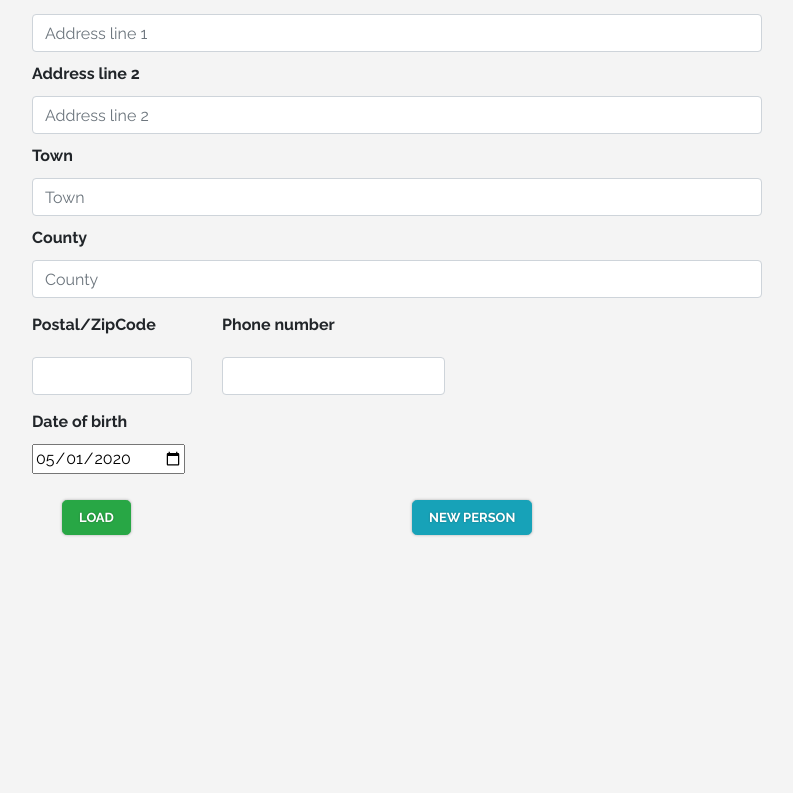
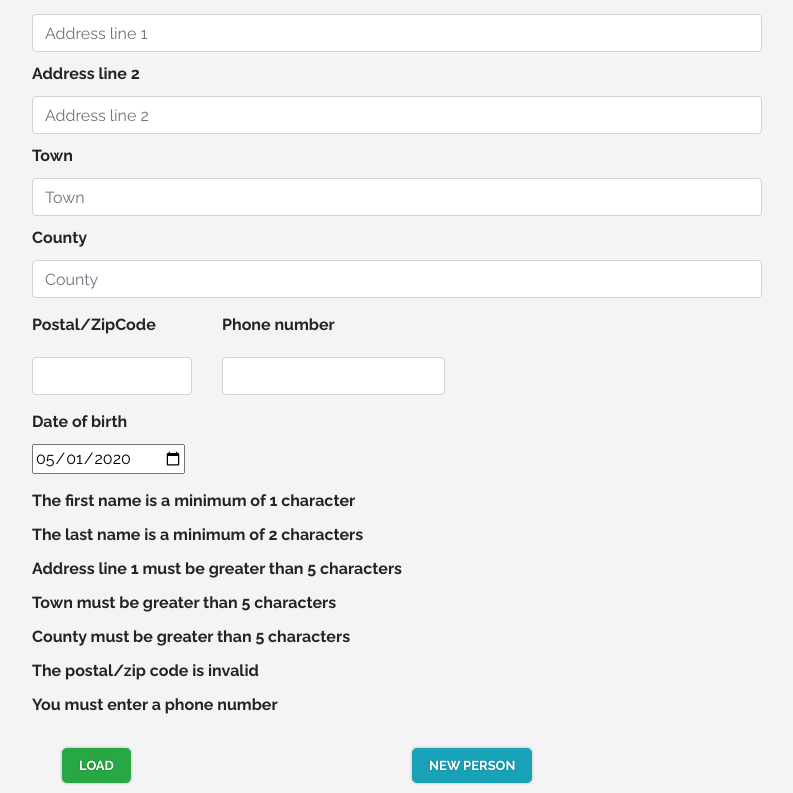
Before and after one commit to Belchenkov/contact_manager_react_tsx, a React (Create React App) app: page / in a window 1280 px wide. Shown: the part 462-1255 px from the top of the page, without its empty margins (53-846 px from the left). Before the commit the page ends 1007 px from the top, so only its background shows below. Built offline with nearby package versions, Linux system fonts and the light colour scheme.

Commit message:
Applying validation

```diff
--- /dev/null
+++ b/src/FormValidation.tsx
@@ -0,0 +1,43 @@
+import * as React from 'react';
+import Col from 'reactstrap/lib/Col';
+import Row from 'reactstrap/lib/Row';
+import { IPersonState } from './State';
+import { AddressValidation } from './Validation/AddressValidation';
+import { IValidation } from './Validation/IValidation';
+import { PersonValidation } from './Validation/PersonalValidation';
+import { PhoneValidation } from './Validation/PhoneValidation';
+
+interface IValidationProps {
+    CurrentState : IPersonState;
+    CanSave : (canSave : boolean) => void;
+}
+export default class FormValidation extends React.Component<IValidationProps> {
+    private failures : string[];
+    private validation : IValidation[];
+
+    constructor(props : IValidationProps) {
+        super(props);
+        this.validation = new Array<IValidation>();
+        this.validation.push(new PersonValidation());
+        this.validation.push(new AddressValidation());
+        this.validation.push(new PhoneValidation());
+    }
+
+    public render() {
+        this.Validate();
+        const errors = this.failures.map(function it(failure) {
+            return (<Row key={failure}><Col><label>{failure}</label></Col></Row>);
+        });
+        return (<Col>{errors}</Col>);
+    }
+
+    private Validate() {
+        this.failures = new Array<string>();
+        this.validation.forEach(validation => {
+            console.log(validation);
+            validation.Validate(this.props.CurrentState, this.failures);
+        });
+
+        this.props.CanSave(this.failures.length === 0);
+    }
+}
--- a/src/PersonalDetails.tsx
+++ b/src/PersonalDetails.tsx
@@ -4,6 +4,7 @@ import Col from 'reactstrap/lib/Col';
 import Row from 'reactstrap/lib/Row';
 
 import { IPersonState } from "./State";
+import FormValidation from "./FormValidation";
 
 interface IProps {
     DefaultState: IPersonState
@@ -11,11 +12,16 @@ interface IProps {
 
 export default class PersonalDetails extends React.Component<IProps, IPersonState> {
     private defaultState: Readonly<IPersonState>;
+    private canSave : boolean = false;
 
     constructor(props: IProps) {
         super(props);
         this.defaultState = props.DefaultState;
         this.state = props.DefaultState;
+    }
+
+    private userCanSave = (hasErrors : boolean) => {
+        this.canSave = hasErrors;
     }
 
     private updateBinding = (event: any) => {
@@ -190,7 +196,12 @@ export default class PersonalDetails extends React.Component<IProps, IPersonStat
                             />
                         </Col>
                     </Row>
-
+                    <Row>
+                        <FormValidation
+                            CurrentState={this.state}
+                            CanSave={this.userCanSave}
+                        />
+                    </Row>
                     <Col>
                         <Col>
                             <Row className="mt-3">
--- a/tsconfig.json
+++ b/tsconfig.json
@@ -17,7 +17,8 @@
     "resolveJsonModule": true,
     "isolatedModules": true,
     "noEmit": true,
-    "jsx": "react"
+    "jsx": "react",
+    "strictPropertyInitialization": false
   },
   "include": [
     "src"
```
